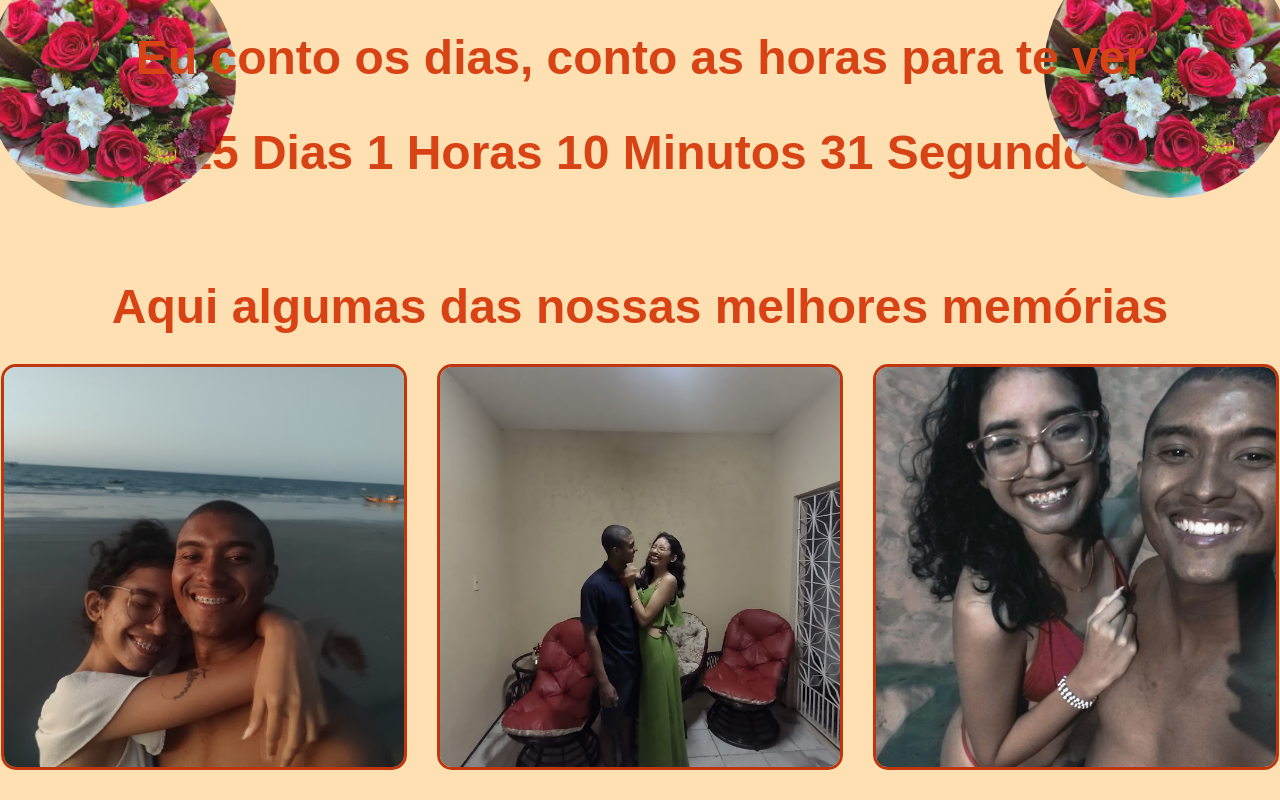
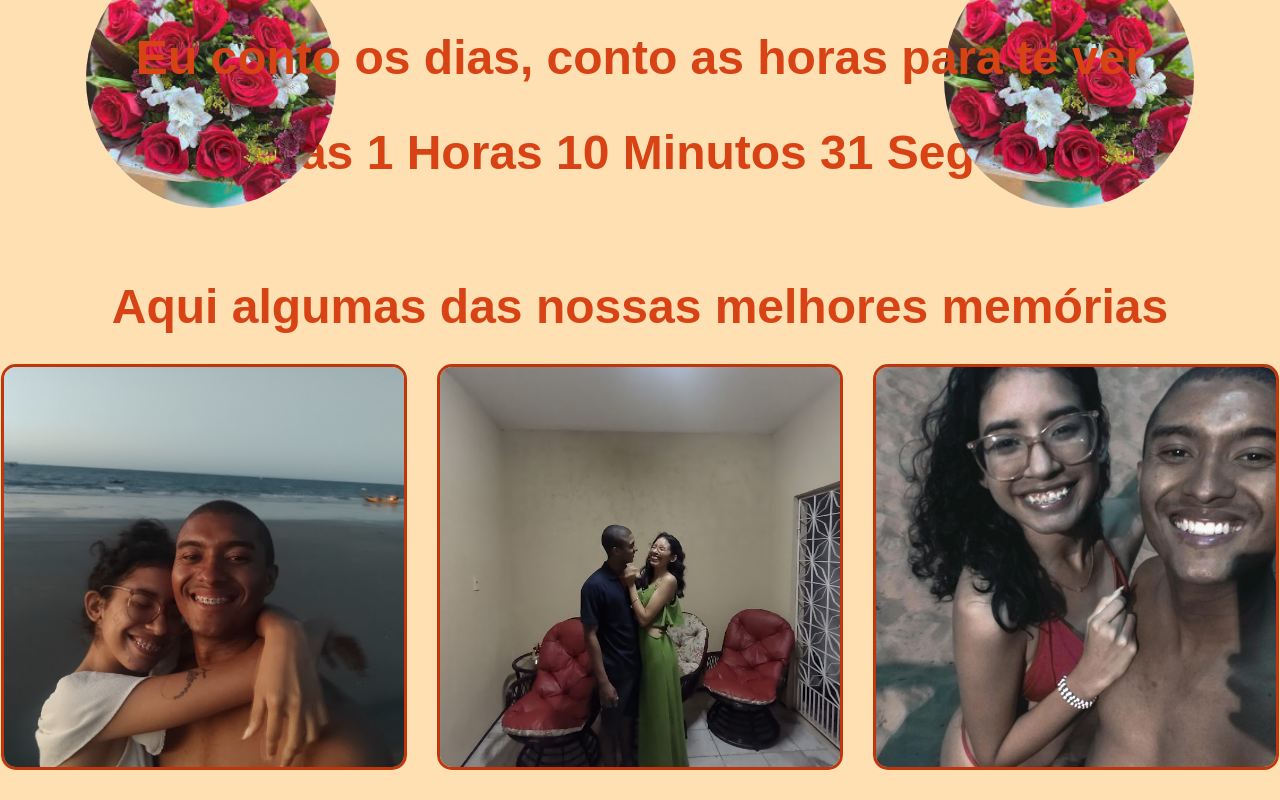
Before and after one commit to EmanuelMSAraujo/contagemregressivaamor, a plain HTML site: page index.html in a window 1280 px wide. Drawn offline with Linux system fonts and the light colour scheme.

Commit message:
Update styles.css

```diff
--- a/styles.css
+++ b/styles.css
@@ -31,8 +31,8 @@ html, body {
 /* Imagens das flores */
 .flor-topo-esquerdo {
     position: absolute;
-    top: -90px; /* Mais afastada do topo */
-    right: -150px; /* Mais afastada da borda esquerda */
+    top: -80px; /* Mais afastada do topo */
+    right: -50px; /* Mais afastada da borda esquerda */
     width: 250px; /* Aumentei o tamanho */
     z-index: 1;
     border-radius: 50%; /* Bordas arredondadas */
@@ -42,7 +42,7 @@ html, body {
 .flor-topo-direito {
     position: absolute;
     top: -80px; /* Mais afastada do topo */
-    left: -150px; /* Mais afastada da borda direita */
+    left: -50px; /* Mais afastada da borda direita */
     width: 250px; /* Aumentei o tamanho */
     z-index: 1;
     border-radius: 50%; /* Bordas arredondadas */
```
